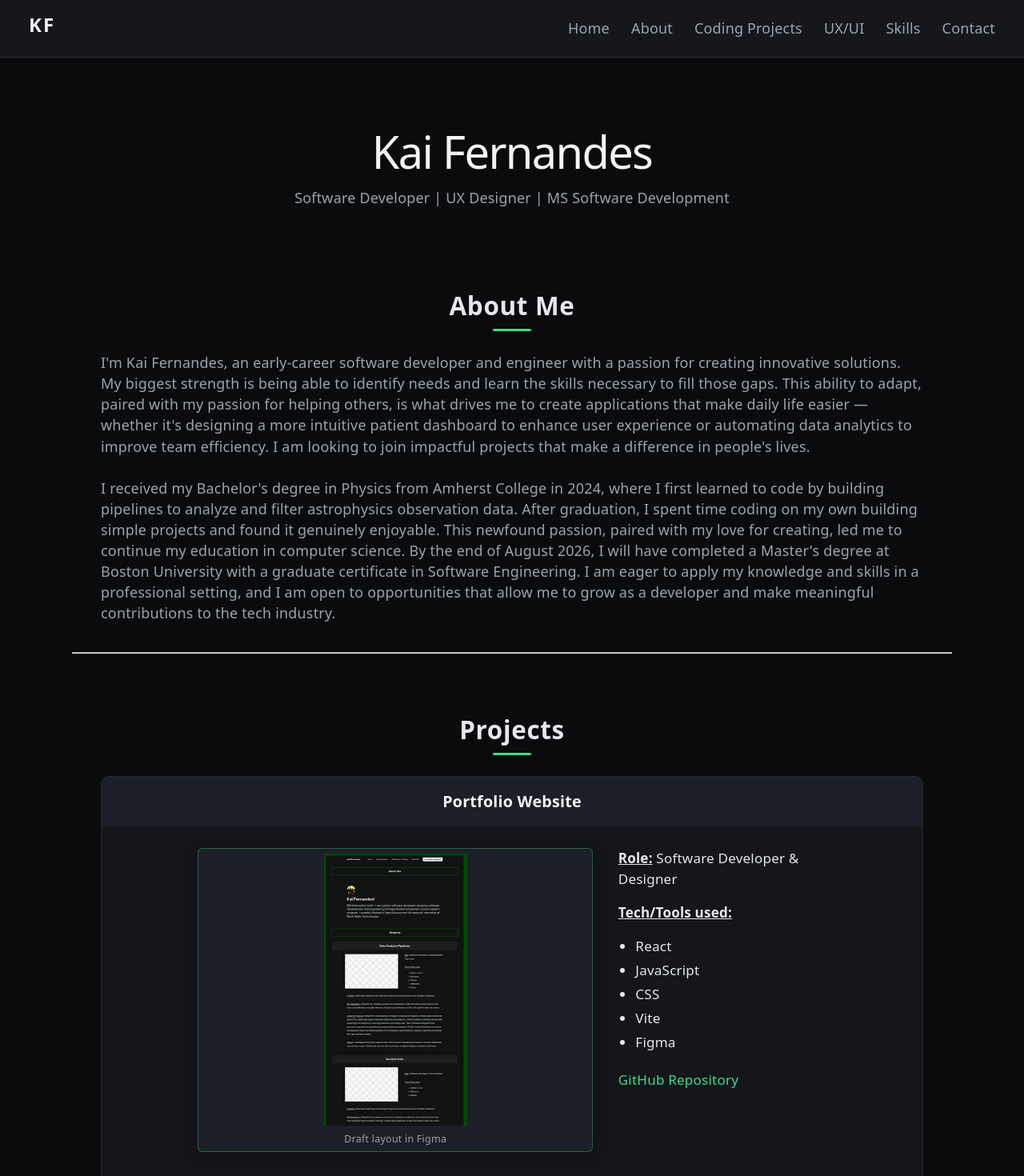
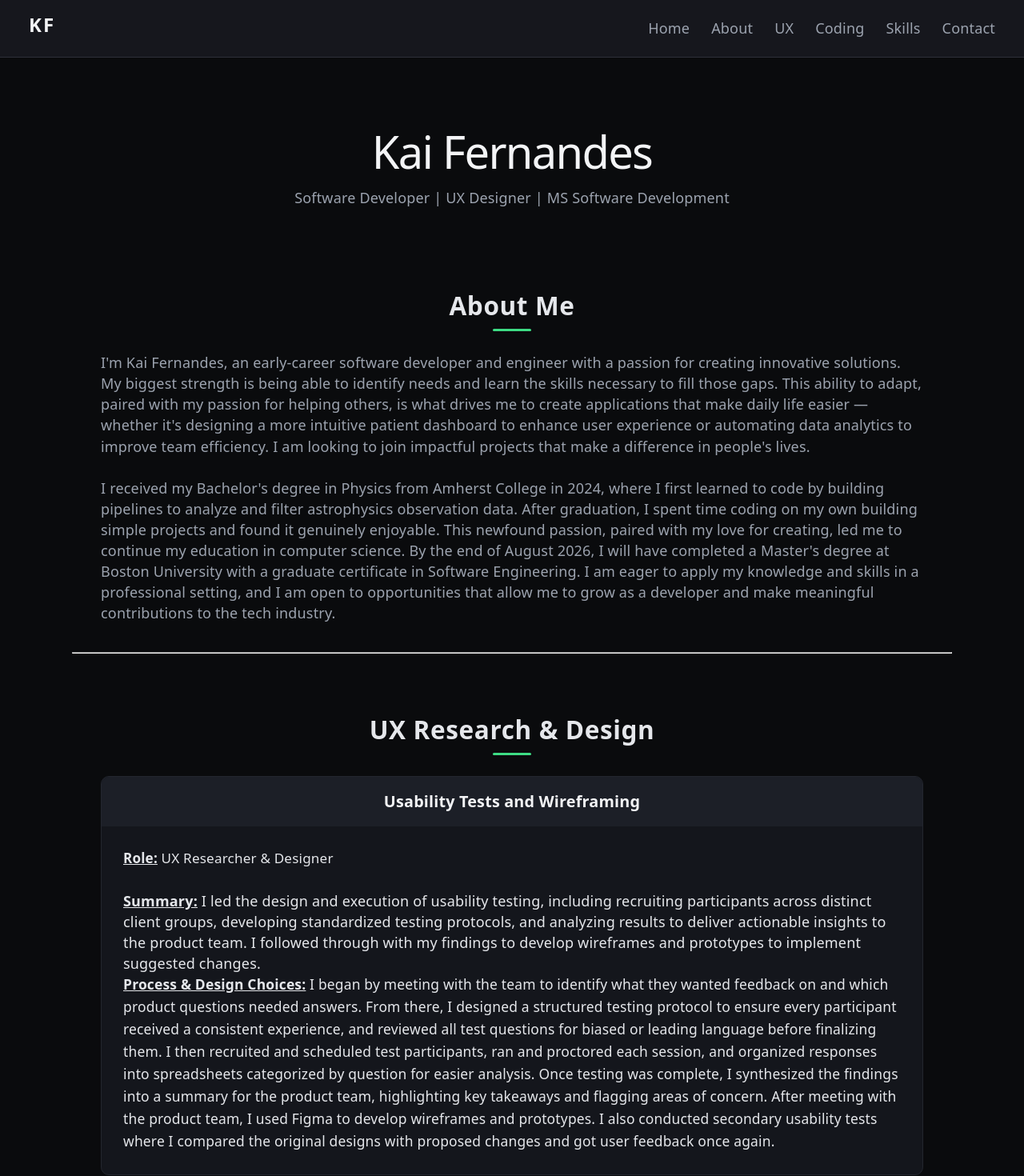
Before and after one commit to kasch890/my-portfolio, a React (Vite) app: page / in a window 1280 px wide. Shown: the top 1470 px of the page at 80% size. Built offline with nearby package versions, Linux system fonts and the light colour scheme.

Commit message:
Minor changes to structure and design

```diff
--- a/src/App.jsx
+++ b/src/App.jsx
@@ -18,12 +18,12 @@ function App() {
         <About />
         <hr></hr>
       </section>
+      <section id="uxui" className="page-section">
+        <Design />
+        <hr></hr>
+      </section>
       <section id="coding" className="page-section">
         <Projects />
-        <hr></hr>
-      </section>
-      <section id="uxui" className="page-section">
-        <Design />
         <hr></hr>
       </section>
       <section id="skills" className="page-section">
--- a/src/components/DesignSection.jsx
+++ b/src/components/DesignSection.jsx
@@ -5,16 +5,16 @@ import MoodlinkFinished from "../assets/MoodlinkFinished.png";
 
 const designData = [
   {
-    title: "UX Research - Usability Tests",
-    role: "UX Researcher",
-    summary:"I led the design and execution of usability testing, including recruiting participants across distinct client groups, developing standardized testing protocols, and analyzing results to deliver actionable insights to the product team.",
+    title: "Usability Tests and Wireframing",
+    role: "UX Researcher & Designer",
+    summary: "I led the design and execution of usability testing, including recruiting participants across distinct client groups, developing standardized testing protocols, and analyzing results to deliver actionable insights to the product team. I followed through with my findings to develop wireframes and prototypes to implement suggested changes.",
     process:
-    "I began by meeting with the team to identify what they wanted feedback on and which product questions needed answers. From there, I designed a structured testing protocol to ensure every participant received a consistent experience, and reviewed all test questions for biased or leading language before finalizing them. I then recruited and scheduled test participants, ran and proctored each session, and organized responses into spreadsheets categorized by question for easier analysis. Once testing was complete, I synthesized the findings into a summary for the product team, highlighting key takeaways and flagging areas of concern.",
+      "I began by meeting with the team to identify what they wanted feedback on and which product questions needed answers. From there, I designed a structured testing protocol to ensure every participant received a consistent experience, and reviewed all test questions for biased or leading language before finalizing them. I then recruited and scheduled test participants, ran and proctored each session, and organized responses into spreadsheets categorized by question for easier analysis. Once testing was complete, I synthesized the findings into a summary for the product team, highlighting key takeaways and flagging areas of concern. After meeting with the product team, I used Figma to develop wireframes and prototypes. I also conducted secondary usability tests where I compared the original designs with proposed changes and got user feedback once again.",
   },
   {
     title: "MoodLink Design",
     figmaUrl: "https://www.figma.com/design/HUgwaYWVtY3uCN7DzS0Cbd/Mood-Link-Design?node-id=5-5&t=qXZGtwl9yQUo4Urf-1",
-    role: "UX Designer & UI Developer",
+    role: "UX Designer & Developer",
     image1: MoodlinkWireframe,
     image1Caption: "Figma Wireframe",
     image2: MoodlinkFinished,
@@ -33,7 +33,7 @@ const designData = [
 function DesignSection() {
   return (
     <section id="ux-designs">
-      <h2>UX / UI Research and Design</h2>
+      <h2>UX Research & Design</h2>
       <div className="project-list">
         {designData.map((design) => (
           <DesignCard key={design.title} design={design} />
--- a/src/components/Navbar.jsx
+++ b/src/components/Navbar.jsx
@@ -8,8 +8,8 @@ function Navbar() {
         <ul className="nav-links">
           <li><a href ="#home">Home</a></li>
           <li><a href="#about">About</a></li>
-          <li><a href="#coding"> Coding Projects</a></li>
-          <li><a href="#uxui"> UX/UI</a></li>
+          <li><a href="#uxui"> UX</a></li>
+          <li><a href="#coding"> Coding</a></li>
           <li><a href="#skills">Skills</a></li>
           <li><a href="#contact">Contact</a></li>
         </ul>
--- a/src/components/ProjectsSection.jsx
+++ b/src/components/ProjectsSection.jsx
@@ -54,7 +54,7 @@ const projectsData = [
 function Projects() {
   return (
     <section id="projects">
-      <h2>Projects</h2>
+      <h2>Coding Projects</h2>
       <div className="project-list">
         {projectsData.map((project) => (
           <ProjectCard key={project.title} project={project} />
```
